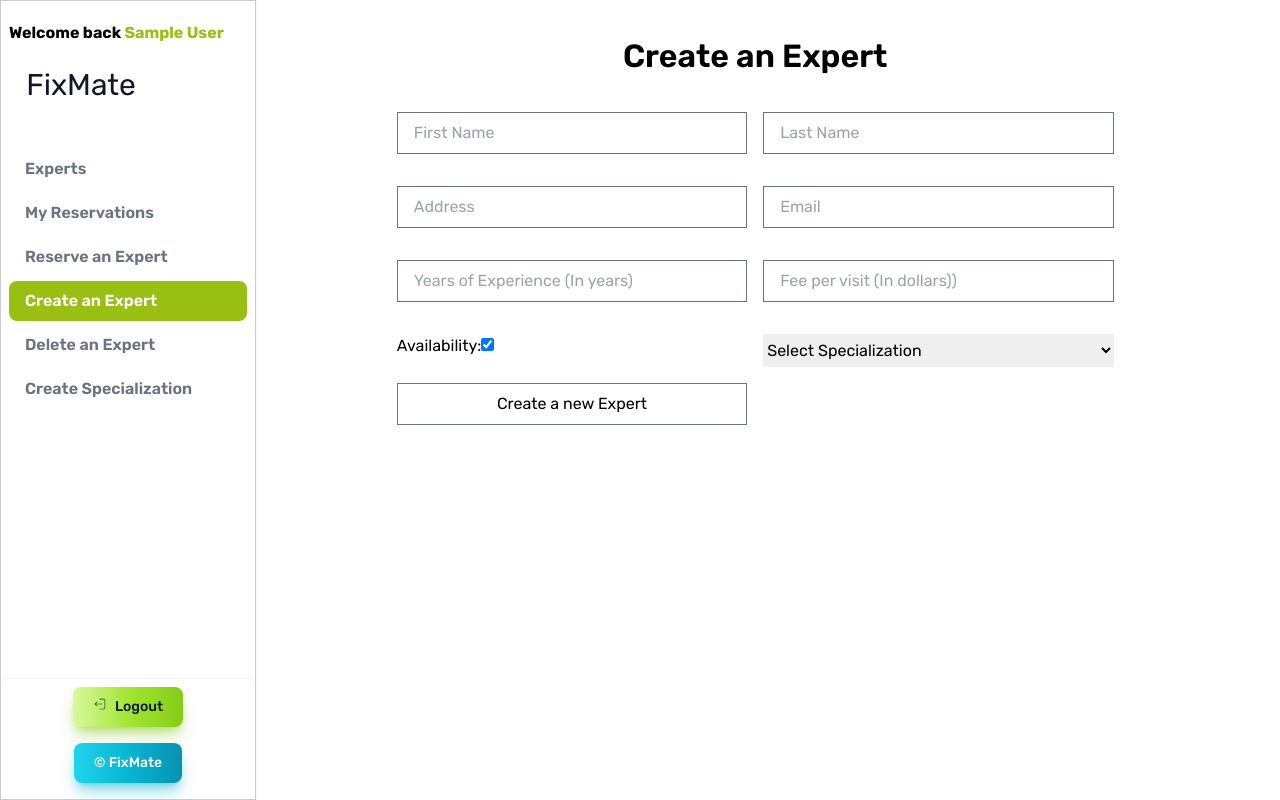
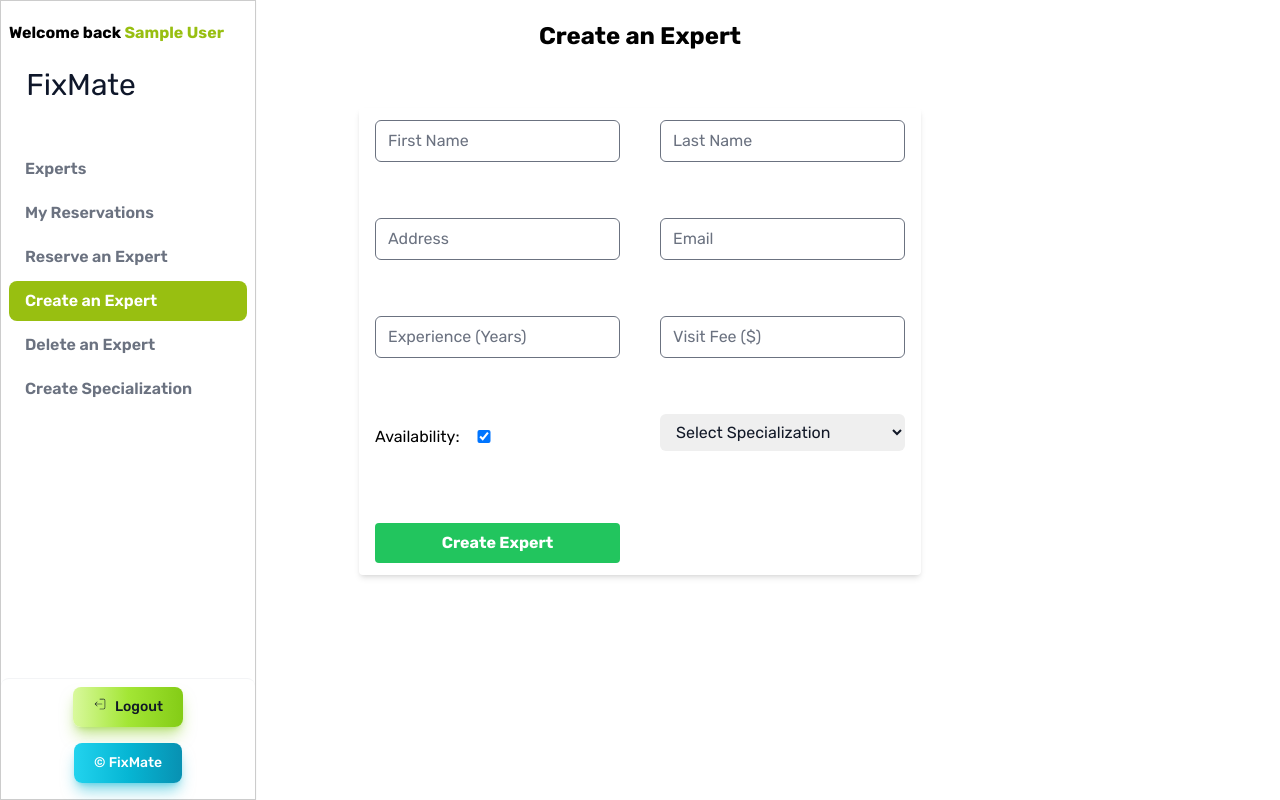
Before and after one commit to anita00001/fix-mate-frontend, a React (Create React App) app: page /experts in a window 1280 px wide. Built offline with nearby package versions, Linux system fonts and the light colour scheme; sample sign-in values are in the browser's storage; the HTML template or start-up script is replaced by a standard one.

Commit message:
Style CreateExpert page with some motion effects

```diff
--- a/src/components/Experts/CreateExpert/CreateExpert.jsx
+++ b/src/components/Experts/CreateExpert/CreateExpert.jsx
@@ -1,4 +1,6 @@
 import React, { useState } from 'react';
+// eslint-disable-next-line import/no-extraneous-dependencies
+import { motion } from 'framer-motion';
 import baseURL from '../../../redux/apiConfig';
 import Sidebar from '../../Navigation/Sidebar';
 import '../../../styles/Experts.css';
@@ -55,15 +57,36 @@ const CreateExpert = () => {
   };
 
   return (
-    <section className="create-expert-page">
+    <>
       <Sidebar />
-      <h1>Create an Expert</h1>
-      <CreateExpertForm
-        formData={formData}
-        handleChange={handleChange}
-        handleSubmit={handleSubmit}
-      />
-    </section>
+      <motion.section
+        initial={{ opacity: 0 }}
+        animate={{ opacity: 1 }}
+        transition={{ duration: 2 }}
+        className="mt-5 flex h-full flex-col items-center justify-center"
+      >
+        <motion.h1
+          initial={{ scale: 0 }}
+          animate={{ scale: 1 }}
+          transition={{ duration: 2 }}
+          className="mb-4 text-2xl font-bold"
+        >
+          Create an Expert
+        </motion.h1>
+        <motion.div
+          initial={{ scale: 0 }}
+          animate={{ scale: 1 }}
+          transition={{ duration: 2 }}
+          className="mt-5 flex items-center justify-center"
+        >
+          <CreateExpertForm
+            formData={formData}
+            handleChange={handleChange}
+            handleSubmit={handleSubmit}
+          />
+        </motion.div>
+      </motion.section>
+    </>
   );
 };
 
--- a/src/components/Experts/CreateExpert/CreateExpertForm.jsx
+++ b/src/components/Experts/CreateExpert/CreateExpertForm.jsx
@@ -1,70 +1,104 @@
 import React from 'react';
 import PropTypes from 'prop-types';
+// eslint-disable-next-line import/no-extraneous-dependencies
+import { motion } from 'framer-motion';
 
 const CreateExpertForm = ({ formData, handleChange, handleSubmit }) => (
-  <form onSubmit={handleSubmit} id="expert-form">
-    <input
+  <form
+    onSubmit={handleSubmit}
+    className="mx-auto mt-5 flex h-full w-[100%] flex-col items-center rounded px-4 py-3 shadow-md md:grid md:grid-cols-2 md:items-start md:gap-10"
+  >
+    <motion.input
+      initial={{ scale: 0 }}
+      animate={{ scale: 1 }}
+      transition={{ duration: 2 }}
       type="text"
       name="first_name"
       required
       placeholder="First Name"
       value={formData.first_name}
       onChange={handleChange}
+      className="focus:shadow-outline mb-4 w-11/12 rounded-md px-3 py-2 text-gray-900 placeholder-gray-500 focus:outline-none sm:w-full"
     />
-    <input
+    <motion.input
+      initial={{ scale: 0 }}
+      animate={{ scale: 1 }}
+      transition={{ duration: 2 }}
       type="text"
       name="last_name"
       required
       placeholder="Last Name"
       value={formData.last_name}
       onChange={handleChange}
+      className="focus:shadow-outline mb-4 w-11/12 rounded-md px-3 py-2 text-gray-900 placeholder-gray-500 focus:outline-none sm:w-full"
     />
-    <input
+    <motion.input
+      initial={{ scale: 0 }}
+      animate={{ scale: 1 }}
+      transition={{ duration: 2 }}
       type="text"
       name="address"
       required
       placeholder="Address"
       value={formData.address}
       onChange={handleChange}
+      className="focus:shadow-outline mb-4 w-11/12 rounded-md px-3 py-2 text-gray-900 placeholder-gray-500 focus:outline-none sm:w-full"
     />
-    <input
+    <motion.input
+      initial={{ scale: 0 }}
+      animate={{ scale: 1 }}
+      transition={{ duration: 2 }}
       type="email"
       name="email"
       required
       placeholder="Email"
       value={formData.email}
       onChange={handleChange}
+      className="focus:shadow-outline mb-4 w-11/12 rounded-md px-3 py-2 text-gray-900 placeholder-gray-500 focus:outline-none sm:w-full"
     />
-    <input
+    <motion.input
+      initial={{ scale: 0 }}
+      animate={{ scale: 1 }}
+      transition={{ duration: 2 }}
       type="number"
       name="experience"
       required
-      placeholder="Years of Experience (In years)"
+      placeholder="Experience (Years)"
       value={formData.experience}
       onChange={handleChange}
+      className="focus:shadow-outline mb-4 w-11/12 rounded-md px-3 py-2 text-gray-900 placeholder-gray-500 focus:outline-none sm:w-full"
     />
-    <input
+    <motion.input
+      initial={{ scale: 0 }}
+      animate={{ scale: 1 }}
+      transition={{ duration: 2 }}
       type="number"
       name="fee"
       required
-      placeholder="Fee per visit (In dollars))"
+      placeholder="Visit Fee ($)"
       value={formData.fee}
       onChange={handleChange}
+      className="focus:shadow-outline mb-4 w-11/12 rounded-md px-3 py-2 text-gray-900 placeholder-gray-500 focus:outline-none sm:w-full"
     />
-    <label htmlFor="status">
+    <label htmlFor="status" className="flex items-center">
       Availability:
       <input
         type="checkbox"
         name="status"
         checked={formData.status}
         onChange={handleChange}
+        className="focus:shadow-outline mr-28 mt-4 w-11/12 rounded-md px-3 py-2 text-gray-900 placeholder-gray-500 focus:outline-none sm:w-full"
       />
     </label>
-    <select
+    <motion.select
+      initial={{ scale: 0 }}
+      animate={{ scale: 1 }}
+      transition={{ duration: 2 }}
       name="specialization_id"
       required
       value={formData.specialization_id}
       onChange={handleChange}
+      className="focus:shadow-outline mb-4 w-full rounded-md px-3 py-2 text-gray-900 placeholder-gray-500 transition-colors hover:bg-green-200 focus:outline-none"
     >
       <option value="">Select Specialization</option>
       <option value="1">Electrical Engineer</option>
@@ -76,10 +110,14 @@ const CreateExpertForm = ({ formData, handleChange, handleSubmit }) => (
       <option value="7">Interior Designer</option>
       <option value="8">Civil Engineer</option>
       <option value="9">Gardener</option>
-    </select>
-    <button type="submit" className="submit-btn">
-      Create a new Expert
-    </button>
+    </motion.select>
+    <motion.button
+      whileHover={{ scale: 1.1 }}
+      type="submit"
+      className="mt-4 w-full rounded bg-green-500 px-8 py-2 font-bold text-white transition-colors hover:bg-green-700"
+    >
+      Create Expert
+    </motion.button>
   </form>
 );
 
--- a/src/components/Experts/Experts&Details/Expert.jsx
+++ b/src/components/Experts/Experts&Details/Expert.jsx
@@ -61,7 +61,7 @@ const Experts = () => {
                 >
                   <img
                     alt={expert.first_name}
-                    src="./images/Ansar.jpg"
+                    src="./images/demo.jpg"
                     className="rounded-lg shadow-lg"
                   />
                   <span className="font-thin text-slate-500">
--- a/src/components/Experts/Experts&Details/ExpertDetails.jsx
+++ b/src/components/Experts/Experts&Details/ExpertDetails.jsx
@@ -47,7 +47,7 @@ const ExpertDetails = () => {
             >
               <motion.img
                 alt={expert.first_name}
-                src="/images/Ansar.jpg"
+                src="/images/demo.jpg"
                 className="h-64 w-[80%] rounded-lg object-cover shadow-lg md:h-full md:w-1/2"
                 whileHover={{ scale: 1.1 }}
               />
```
Also changed, not shown: public/images/Ansar.jpg (deleted), public/images/demo.jpg (added).
